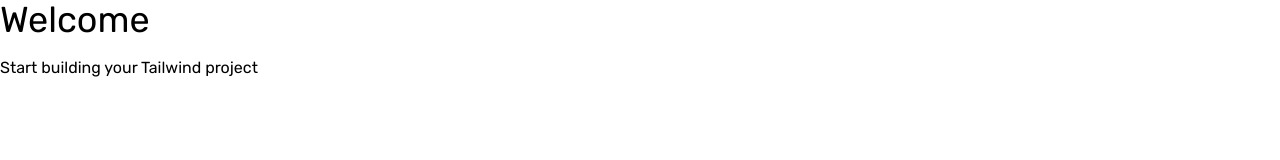
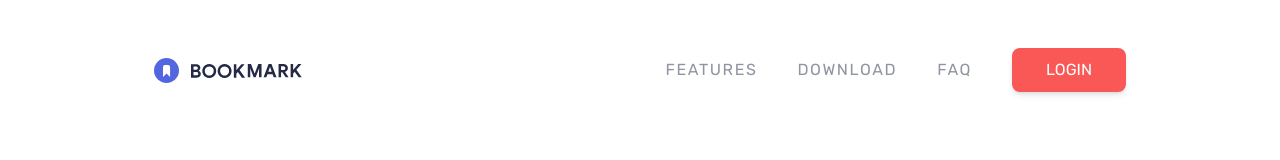
Before and after one commit to clayton-klein/tailwind-p6-bookmark-manager, a website: page index.html in a window 1280 px wide. Drawn offline with Linux system fonts and the light colour scheme.

Commit message:
feat: create md up navbar

```diff
--- a/index.html
+++ b/index.html
@@ -14,8 +14,35 @@
     <link rel="stylesheet" href="css/style.css" />
     <title>Bookmark Manager</title>
   </head>
-  <body>
-    <h1 class="mb-4 text-4xl">Welcome</h1>
-    <p>Start building your Tailwind project</p>
+  <!-- Avoid horizontal scroll bar caused by the hero image md screens up -->
+  <body class="overflow-x-hidden">
+    <nav class="container relative p-6 mx-auto">
+      <!-- Nav container -->
+      <div class="flex items-center justify-between my-6 space-x-20">
+        <!-- Logo -->
+        <div class="z-10">
+          <img src="./images/logo-bookmark.svg" alt="bookmark logo" id="logo" />
+        </div>
+
+        <!-- Links -->
+        <div
+          class="items-center hidden space-x-10 uppercase md:flex text-grayishBlue"
+        >
+          <a href="#features" class="tracking-widest hover:text-softRed"
+            >Features</a
+          >
+          <a href="#download" class="tracking-widest hover:text-softRed"
+            >Download</a
+          >
+          <a href="#faq" class="tracking-widest hover:text-softRed">FAQ</a>
+          <!-- Login Button -->
+          <a
+            href="#"
+            class="px-8 py-2 text-white border-2 rounded-lg shadow-md bg-softRed border-softRed hover:text-softRed hover:bg-white"
+            >Login</a
+          >
+        </div>
+      </div>
+    </nav>
   </body>
 </html>
```
Also changed, not shown: css/style.css.
